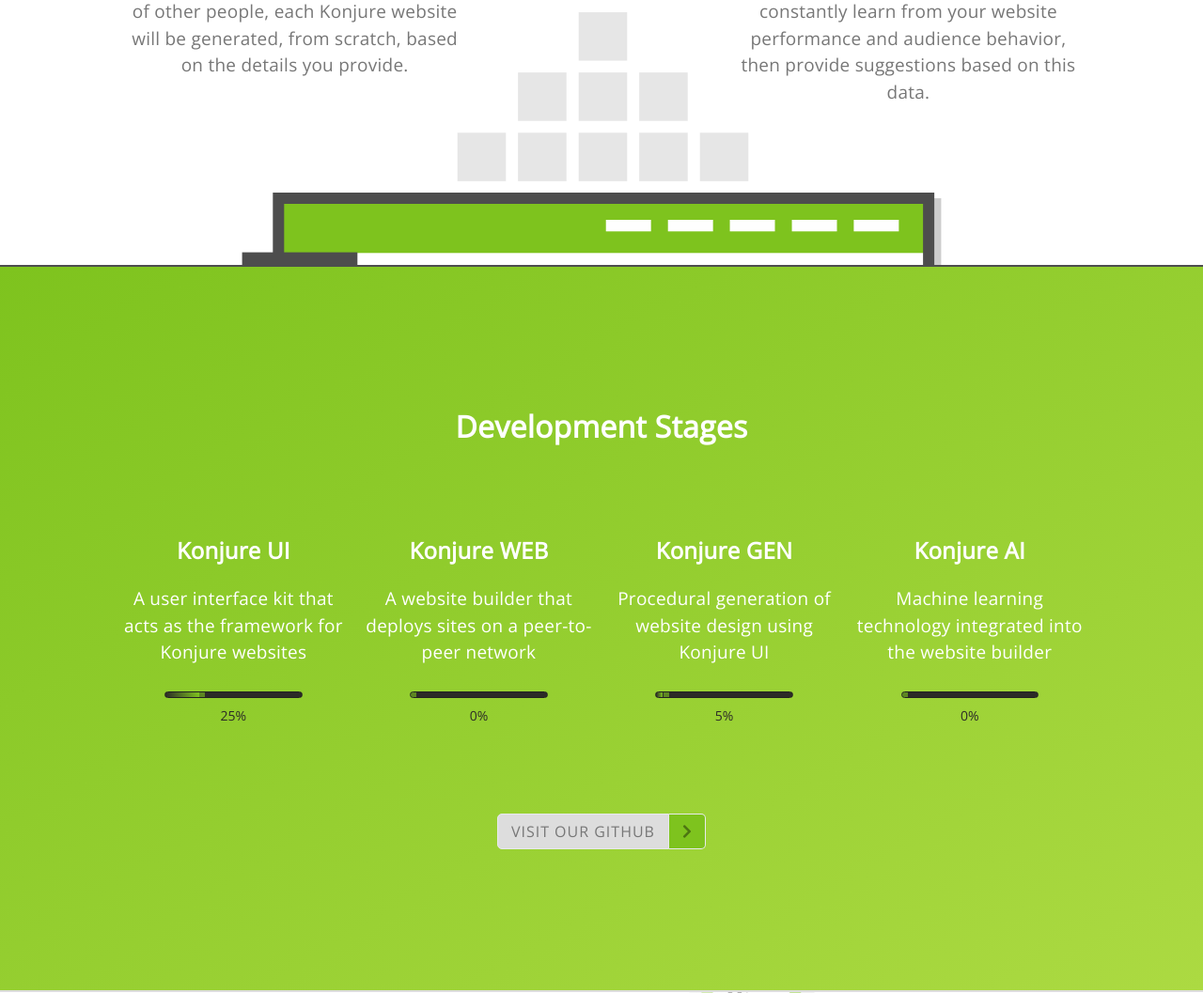
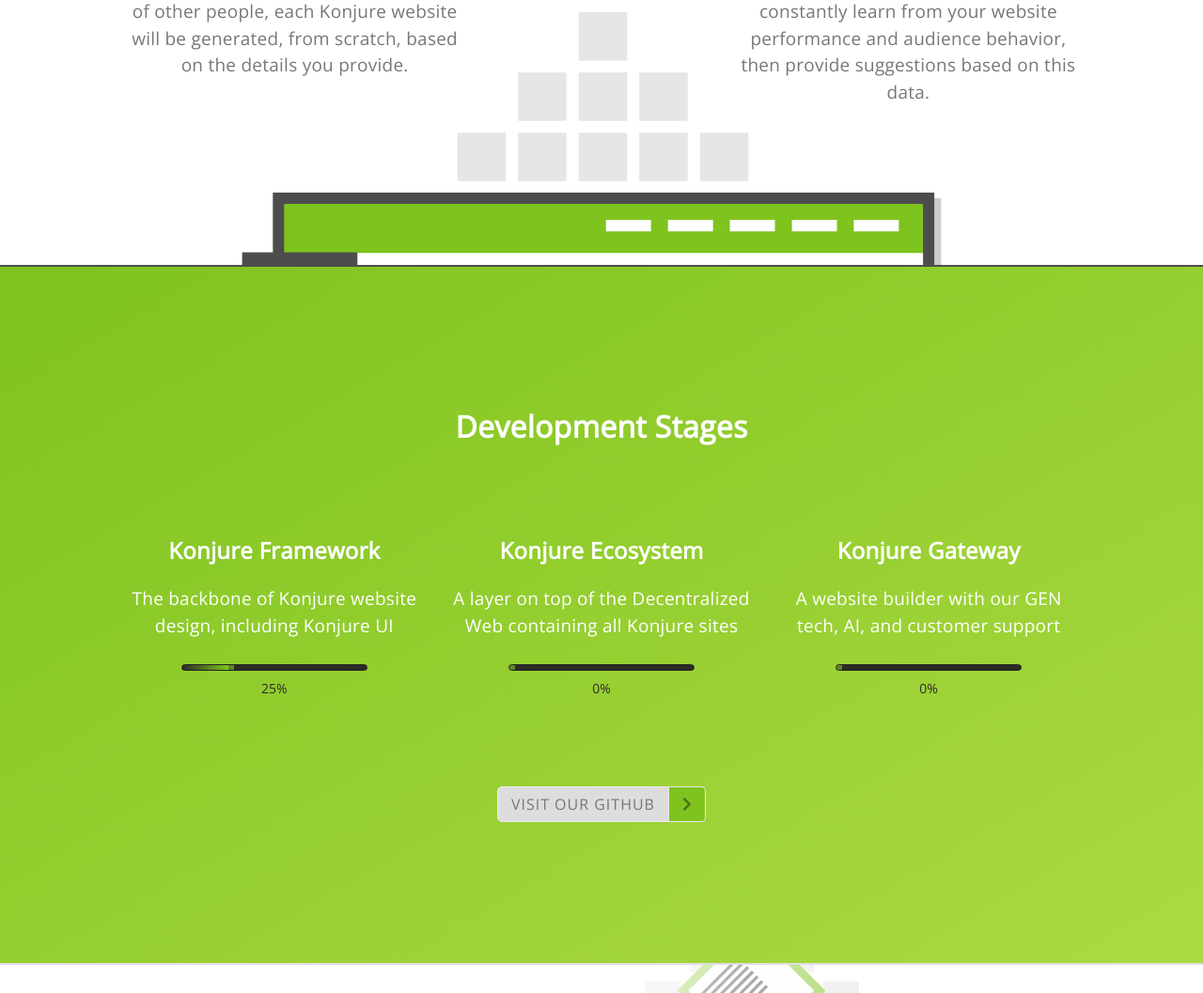
Before and after one commit to Konjure/konjure-org, a PHP site: page /development/overview in a window 1280 px wide. Shown: the part 1243-2300 px from the top of the page at 94% size. Run offline with PHP 8.4, Linux system fonts and the light colour scheme.

Commit message:
Development stages rework

```diff
--- a/development/overview/index.php
+++ b/development/overview/index.php
@@ -198,9 +198,9 @@
 				<br>
 				<div class="grid no-padding">
 					<div class="cell">
-						<h2 data-sr="enter top, and hustle 20px">Konjure UI</h2>
+						<h2 data-sr="enter top, and hustle 20px">Konjure Framework</h2>
 						<br>
-						<h3 data-sr="enter top, and hustle 20px">A user interface kit that acts as the framework for Konjure websites</h3>
+						<h3 data-sr="enter top, and hustle 20px">The backbone of Konjure website design, including Konjure UI</h3>
 						<br>
 						<div class="kprogress ui" data-sr="enter top, and hustle 20px">
 							<div class="blink"></div>
@@ -208,9 +208,9 @@
 						<h5>25%</h5>
 					</div>
 					<div class="cell">
-						<h2 data-sr="enter top, and hustle 20px">Konjure WEB</h2>
+						<h2 data-sr="enter top, and hustle 20px">Konjure Ecosystem</h2>
 						<br>
-						<h3 data-sr="enter top, and hustle 20px">A website builder that deploys sites on a peer-to-peer network</h3>
+						<h3 data-sr="enter top, and hustle 20px">A layer on top of the Decentralized Web containing all Konjure sites</h3>
 						<br>
 						<div class="kprogress none" data-sr="enter top, and hustle 20px">
 							<div class="blink"></div>
@@ -218,19 +218,9 @@
 						<h5>0%</h5>
 					</div>
 					<div class="cell">
-						<h2 data-sr="enter top, and hustle 20px">Konjure GEN</h2>
+						<h2 data-sr="enter top, and hustle 20px">Konjure Gateway</h2>
 						<br>
-						<h3 data-sr="enter top, and hustle 20px">Procedural generation of website design using Konjure UI</h3>
-						<br>
-						<div class="kprogress gen" data-sr="enter top, and hustle 20px">
-							<div class="blink"></div>
-						</div>
-						<h5>5%</h5>
-					</div>
-					<div class="cell">
-						<h2 data-sr="enter top, and hustle 20px">Konjure AI</h2>
-						<br>
-						<h3 data-sr="enter top, and hustle 20px">Machine learning technology integrated into the website builder</h3>
+						<h3 data-sr="enter top, and hustle 20px">A website builder with our GEN tech, AI, and customer support</h3>
 						<br>
 						<div class="kprogress none" data-sr="enter top, and hustle 20px">
 							<div class="blink"></div>
```
